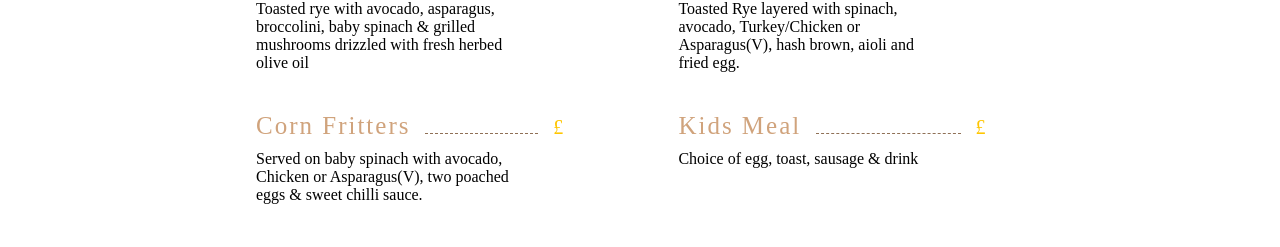
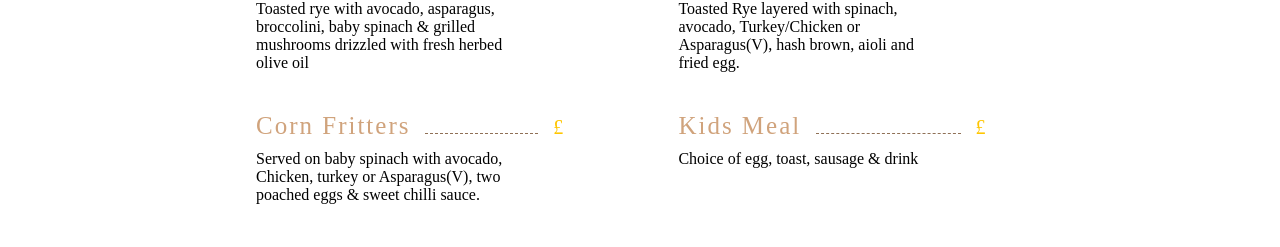
Before and after one commit to shuyin21/new-social, a React (Create React App) app: page / in a window 1280 px wide. Shown: the part 2708-2955 px from the top of the page. Built offline with nearby package versions, Linux system fonts and the light colour scheme.

Commit message:
changes in menu data

```diff
--- a/src/Components/Menu/MenuData.js
+++ b/src/Components/Menu/MenuData.js
@@ -231,7 +231,7 @@ export const MenuData = [
         id: 9,
         itemName: 'Corn Fritters',
         itemPrice: '',
-        itemDescription: 'Served on baby spinach with avocado, Chicken or Asparagus(V), two poached eggs & sweet chilli sauce.'
+        itemDescription: 'Served on baby spinach with avocado, Chicken, turkey or Asparagus(V), two poached eggs & sweet chilli sauce.'
     },
     {
         menus: 'mains',
```
